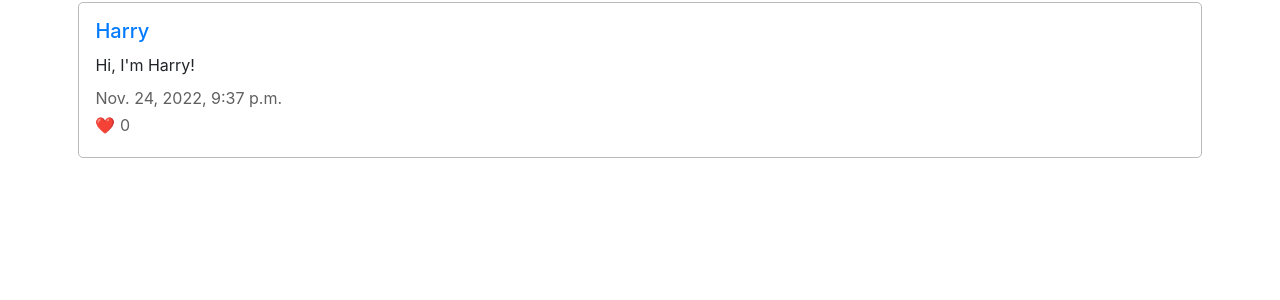
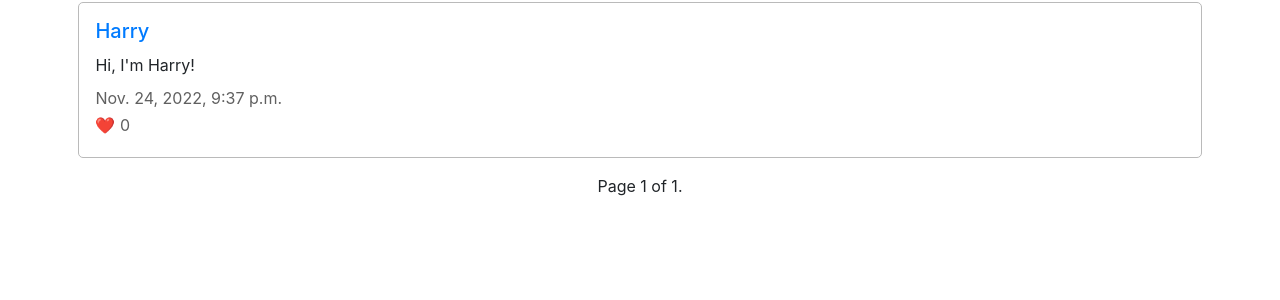
Before and after one commit to ca-Stella/cs50w-network, a Django app: a page that uses network/templates/network/user.html in a window 1280 px wide. Shown: the part 278-578 px from the top of the page. Run offline with Django 3.2, Linux system fonts and the light colour scheme; a user stored in the database is signed in; data comes from the database, SQL or seed files in the repository; both versions use the stored data as it was after the commit; data that the repository does not hold is empty; some libraries are stand-ins or nearby versions.

Commit message:
Add pagination to user page

```diff
--- a/network/templates/network/following.html
+++ b/network/templates/network/following.html
@@ -29,5 +29,5 @@
               <a href="?page={{ page_obj.paginator.num_pages }}">last &raquo;</a>
           {% endif %}
       </span>
-  </div>
+    </div>
 {% endblock %}
--- a/network/templates/network/user.html
+++ b/network/templates/network/user.html
@@ -26,7 +26,7 @@
         </div>
     {% endif %}
 
-    {% for post in posts %}
+    {% for post in page_obj %}
         <div class="section">
             <h5><a href="{% url 'user' username %}">{{ username }}</a></h5>
             <p class="post-content">{{ post.content }}</p>
@@ -34,6 +34,24 @@
             <p class="grey">&#10084;&#65039; {{ post.likes.all.count }}</p>
         </div>
     {% endfor %}
+
+    <div class="pagination">
+        <span class="step-links">
+            {% if page_obj.has_previous %}
+                <a href="?page=1">&laquo; first</a>
+                <a href="?page={{ page_obj.previous_page_number }}">previous</a>
+            {% endif %}
+
+            <span class="current">
+                Page {{ page_obj.number }} of {{ page_obj.paginator.num_pages }}.
+            </span>
+
+            {% if page_obj.has_next %}
+                <a href="?page={{ page_obj.next_page_number }}">next</a>
+                <a href="?page={{ page_obj.paginator.num_pages }}">last &raquo;</a>
+            {% endif %}
+        </span>
+    </div>
 {% endblock %}
 
 {% block script %}
--- a/network/views.py
+++ b/network/views.py
@@ -131,9 +131,14 @@ def user(request, username):
     elif followLink.exists():
         isFollowing = True
 
+    # Add paginator
+    paginator = Paginator(userposts, 10)
+    page_num = request.GET.get('page')
+    page_obj = paginator.get_page(page_num)
+
     return render(request, "network/user.html", {
         "username": user.username,
-        "posts": userposts,
+        "page_obj": page_obj,
         "ownpage": ownPage,
         "isfollowing": isFollowing,
         "following": followingCount,
```
Also changed, not shown: db.sqlite3.
